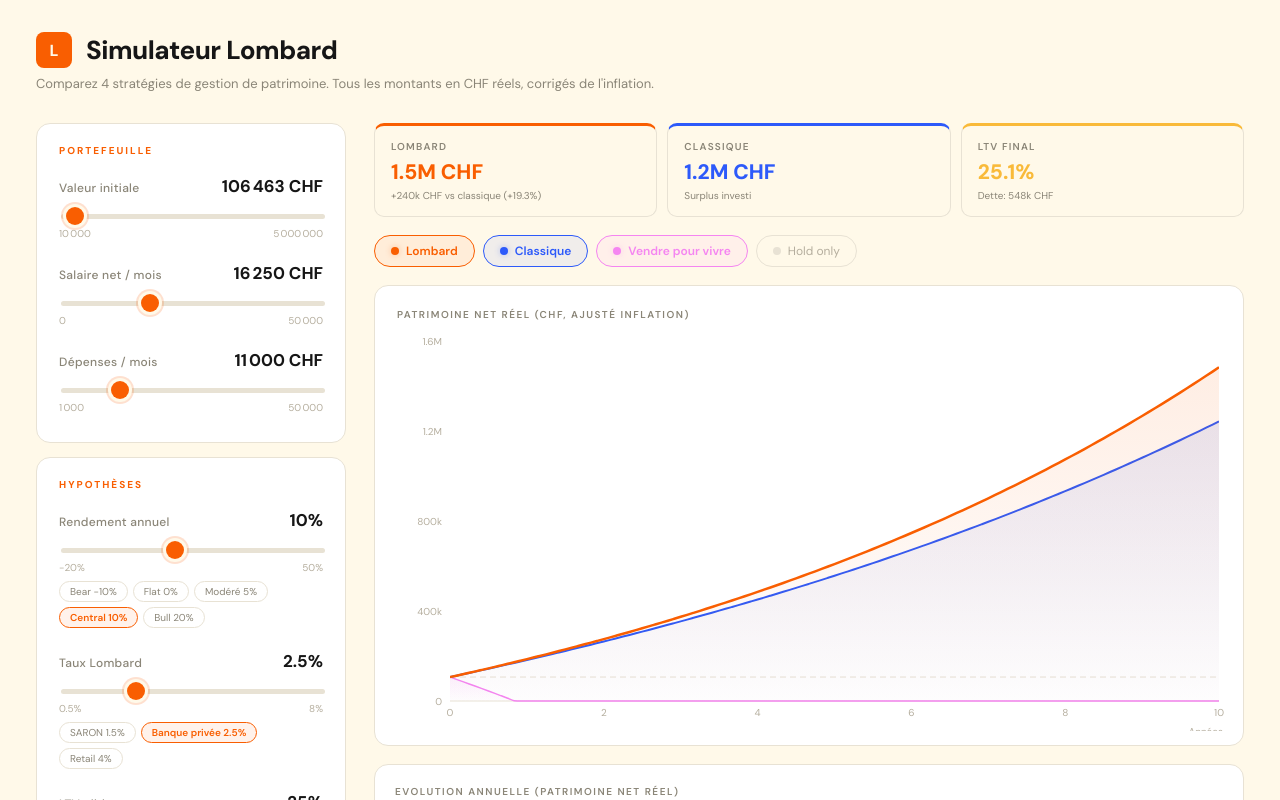
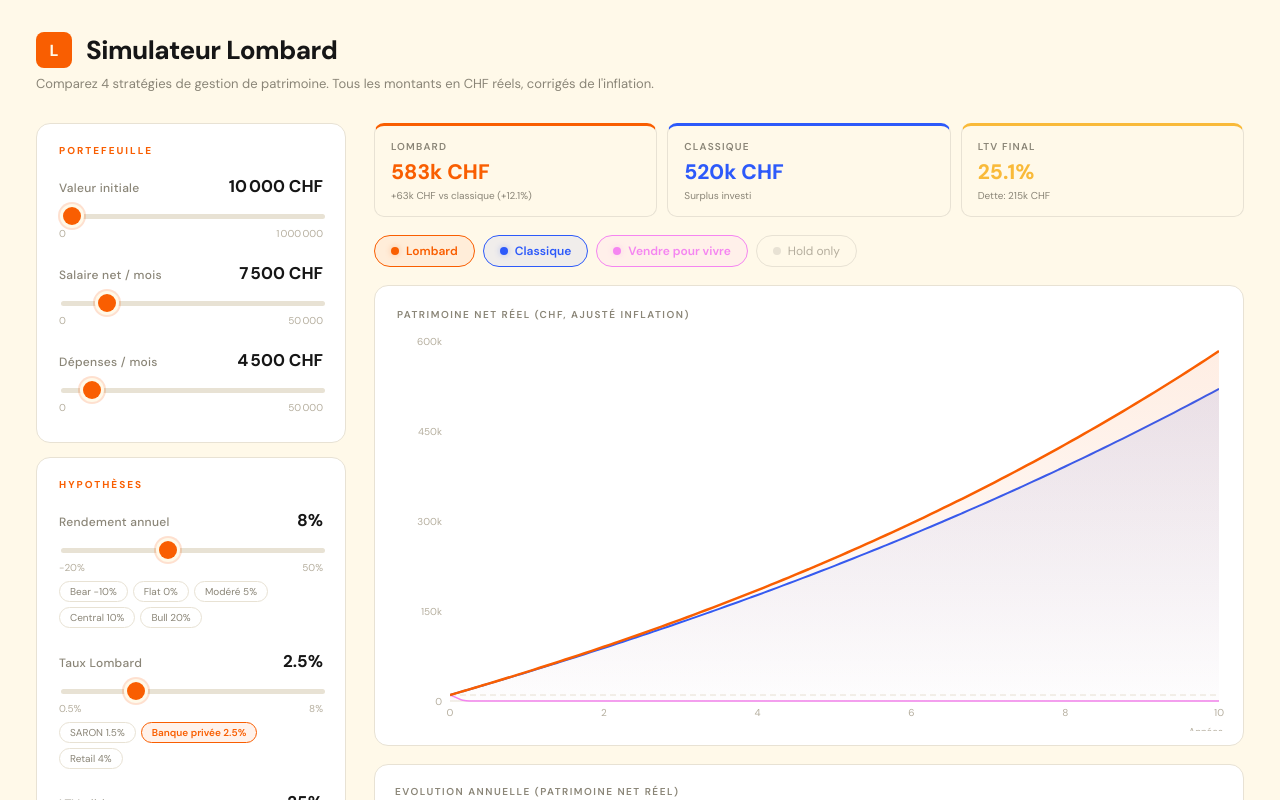
Before and after one commit to Objectif1Million/simulateur-lombard, a React (Vite) app: page / in a window 1280 px wide. Shown: the top 800 px of the page. Built offline with nearby package versions, Linux system fonts and the light colour scheme.

Commit message:
Update App.jsx

```diff
--- a/src/App.jsx
+++ b/src/App.jsx
@@ -174,10 +174,10 @@
 };
 
 export default function App() {
-  const [portfolio, setPortfolio] = useState(106463);
-  const [salary, setSalary] = useState(16250);
-  const [expenses, setExpenses] = useState(11000);
-  const [retAnnual, setRetAnnual] = useState(10);
+  const [portfolio, setPortfolio] = useState(10000);
+  const [salary, setSalary] = useState(7500);
+  const [expenses, setExpenses] = useState(4500);
+  const [retAnnual, setRetAnnual] = useState(8);
   const [lombardRate, setLombardRate] = useState(2.5);
   const [ltvTarget, setLtvTarget] = useState(25);
   const [inflation, setInflation] = useState(1);
@@ -248,9 +248,9 @@
         <div style={{ width: 310, flexShrink: 0 }}>
           <div style={{ background: "white", border: `1px solid ${C.border}`, borderRadius: 14, padding: "20px 22px 6px", marginBottom: 14 }}>
             <div style={{ fontSize: 10, color: C.orange, textTransform: "uppercase", letterSpacing: 2, marginBottom: 18, fontWeight: 700 }}>Portefeuille</div>
-            <Slider label="Valeur initiale" value={portfolio} onChange={setPortfolio} min={10000} max={5000000} step={5000} unit="CHF" />
+            <Slider label="Valeur initiale" value={portfolio} onChange={setPortfolio} min={0} max={1000000} step={1000} unit="CHF" />
             <Slider label="Salaire net / mois" value={salary} onChange={setSalary} min={0} max={50000} step={250} unit="CHF" />
-            <Slider label="Dépenses / mois" value={expenses} onChange={setExpenses} min={1000} max={50000} step={250} unit="CHF" />
+            <Slider label="Dépenses / mois" value={expenses} onChange={setExpenses} min={0} max={50000} step={250} unit="CHF" />
           </div>
           <div style={{ background: "white", border: `1px solid ${C.border}`, borderRadius: 14, padding: "20px 22px 6px" }}>
             <div style={{ fontSize: 10, color: C.orange, textTransform: "uppercase", letterSpacing: 2, marginBottom: 18, fontWeight: 700 }}>Hypothèses</div>
```
